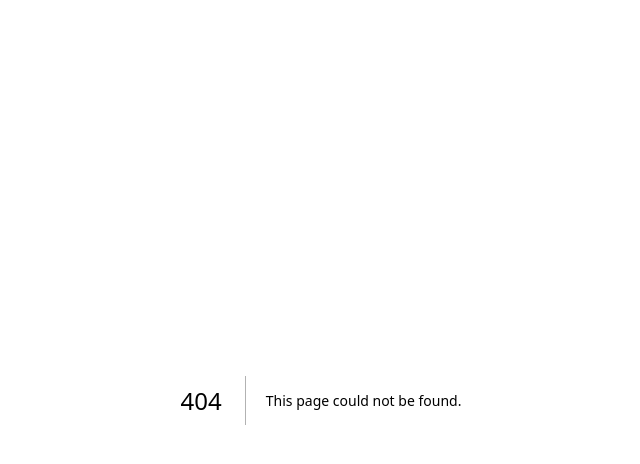
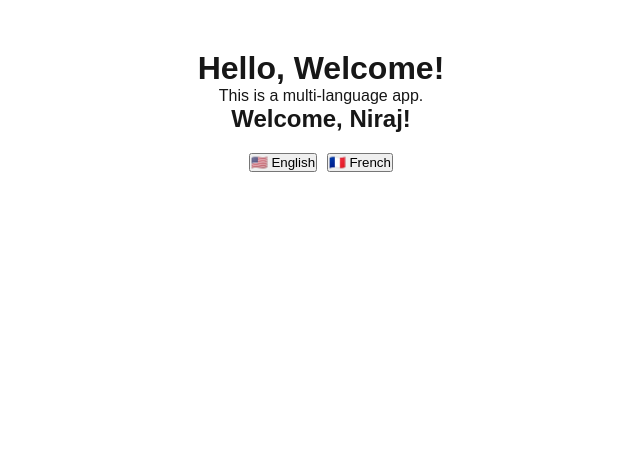
Before and after one commit to nirajpandey034/react-advance, a Next.js app: page /i18nPOC in a window 1280 px wide. Before the commit this address had no page. Shown: the top 464 px of the page, without its empty margins (319-959 px from the left). Built offline with nearby package versions, Linux system fonts and the light colour scheme.

Commit message:
i18n POC

```diff
--- /dev/null
+++ b/app/i18n.js
@@ -0,0 +1,21 @@
+import i18n from 'i18next';
+import { initReactI18next } from 'react-i18next';
+import en from '../locales/en/common.json';
+import fr from '../locales/fr/common.json';
+
+// Define translations
+const resources = {
+  en: { common: en },
+  fr: { common: fr },
+};
+
+i18n.use(initReactI18next).init({
+  resources,
+  lng: 'en', // Default language
+  fallbackLng: 'en', // Fallback to English if not found
+  interpolation: {
+    escapeValue: false, // No escaping needed
+  },
+});
+
+export default i18n;
--- /dev/null
+++ b/app/i18nPOC/page.js
@@ -0,0 +1,7 @@
+'use client';
+import Dashboard from '@/components/i18nComponents/Dashboard';
+import React from 'react';
+
+export default function Page() {
+  return <Dashboard />;
+}
--- a/app/layout.js
+++ b/app/layout.js
@@ -1,9 +1,6 @@
+'use client';
 import './globals.css';
-
-export const metadata = {
-  title: 'Create Next App',
-  description: 'Generated by create next app',
-};
+import './i18n.js'; // Import the i18n setup
 
 export default function RootLayout({ children }) {
   return (
--- /dev/null
+++ b/components/i18nComponents/Dashboard.jsx
@@ -0,0 +1,46 @@
+'use client';
+import React, { useEffect } from 'react';
+import { useTranslation } from 'react-i18next';
+
+export default function Dashboard() {
+  const { t, i18n } = useTranslation('common');
+
+  // Detect browser's default language and set it
+  useEffect(() => {
+    const browserLang = navigator.language || navigator.userLanguage; // Get browser's language
+    const lang = browserLang.split('-')[0]; // Extract base language (e.g., 'en' from 'en-US')
+
+    // Supported languages
+    const availableLanguages = ['en', 'fr'];
+
+    // Set language only if it's supported
+    if (availableLanguages.includes(lang)) {
+      i18n.changeLanguage(lang);
+    } else {
+      i18n.changeLanguage('en'); // Fallback to English
+    }
+  }, []);
+
+  const changeLanguage = (lang) => {
+    i18n.changeLanguage(lang); // Switch language manually
+  };
+
+  return (
+    <div style={{ display: 'flex', flexDirection: 'column' }}>
+      <div style={{ textAlign: 'center', marginTop: '50px' }}>
+        <h1>{t('greeting')}</h1>
+        <p>{t('description')}</p>
+        <h2>{t('welcome_user', { name: 'Niraj' })}</h2>
+      </div>
+      <div style={{ textAlign: 'center', marginTop: '20px' }}>
+        <button onClick={() => changeLanguage('en')}>🇺🇸 English</button>
+        <button
+          onClick={() => changeLanguage('fr')}
+          style={{ marginLeft: '10px' }}
+        >
+          🇫🇷 French
+        </button>
+      </div>
+    </div>
+  );
+}
--- /dev/null
+++ b/locales/en/common.json
@@ -0,0 +1,6 @@
+{
+  "greeting": "Hello, Welcome!",
+  "language_switcher": "Change Language",
+  "description": "This is a multi-language app.",
+  "welcome_user": "Welcome, {{name}}!"
+}
--- /dev/null
+++ b/locales/fr/common.json
@@ -0,0 +1,6 @@
+{
+  "greeting": "Bonjour, Bienvenue!",
+  "language_switcher": "Changer de langue",
+  "description": "Ceci est une application multilingue.",
+  "welcome_user": "Bienvenue, {{name}}!"
+}
```
Also changed, not shown: next-i18next.config.js (added, +9 -0 lines).
